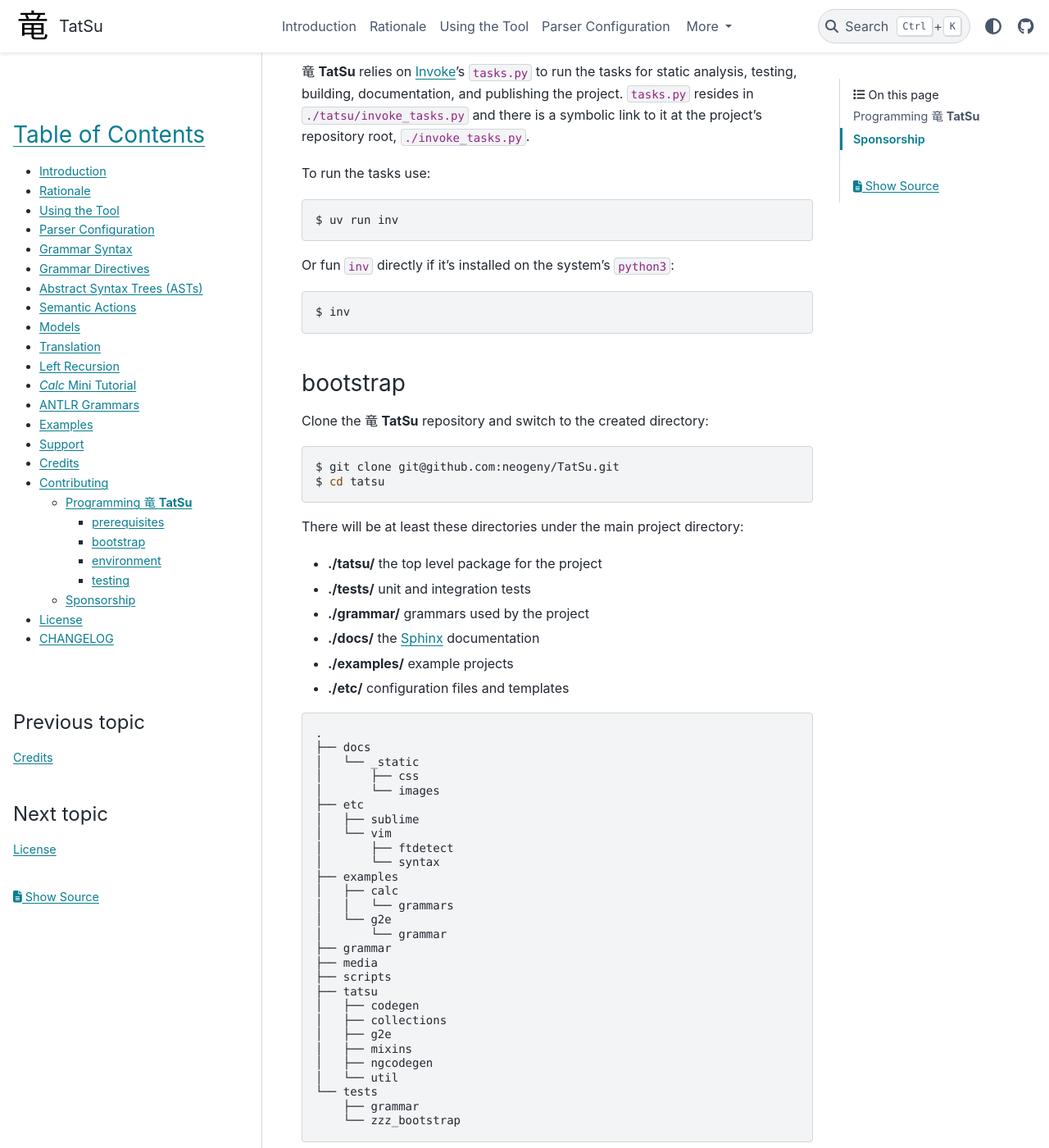
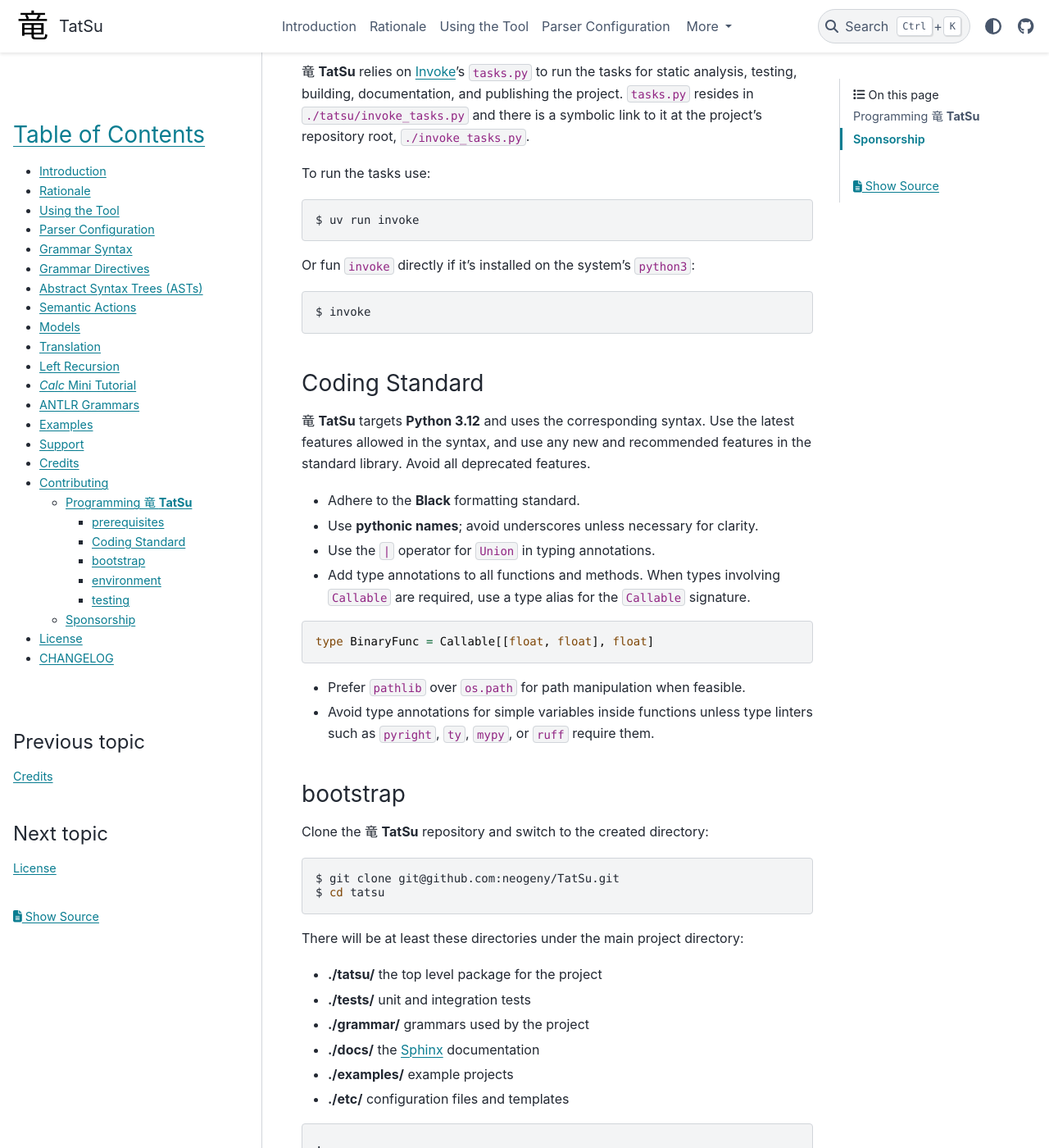
Before and after one commit to neogeny/TatSu, a Sphinx documentation site: the page built from docs/CONTRIBUTING.rst, in a window 1280 px wide and 1400 px high, scrolled down 681 px. Shown: the whole window at 82% size. Built offline with Sphinx 7.4.7 and the PyData theme 0.15.4, drawn with Linux system fonts in a browser that asks for light colours; pages that are not in the unit, such as notebooks, are missing from menus; the version number is read from the project's files by our own code.

Commit message:
[docs] Make CONTRIBUTING.rst a document that AI Agents can use

```diff
--- a/docs/CONTRIBUTING.rst
+++ b/docs/CONTRIBUTING.rst
@@ -38,13 +38,34 @@
 
 .. code:: bash
 
-    $ uv run inv
+    $ uv run invoke
 
-Or fun ``inv`` directly if it's installed on the system's ``python3``:
+Or fun ``invoke`` directly if it's installed on the system's ``python3``:
 
 .. code:: bash
 
-    $ inv
+    $ invoke
+
+Coding Standard
+^^^^^^^^^^^^^^^
+
+|TatSu| targets **Python 3.12** and uses the corresponding syntax. Use the
+latest features allowed in the syntax, and use any new and recommended
+features in the standard library. Avoid all deprecated features.
+
+- Adhere to the **Black** formatting standard.
+- Use **pythonic names**; avoid underscores unless necessary for clarity.
+- Use the ``|`` operator for ``Union`` in typing annotations.
+- Add type annotations to all functions and methods. When types involving
+  ``Callable`` are required, use a type alias for the ``Callable`` signature.
+
+.. code:: python
+
+  type BinaryFunc = Callable[[float, float], float]
+
+- Prefer ``pathlib`` over ``os.path`` for path manipulation when feasible.
+- Avoid type annotations for simple variables inside functions unless type
+  linters such as ``pyright``, ``ty``, ``mypy``, or ``ruff`` require them.
 
 bootstrap
 ^^^^^^^^^
```
